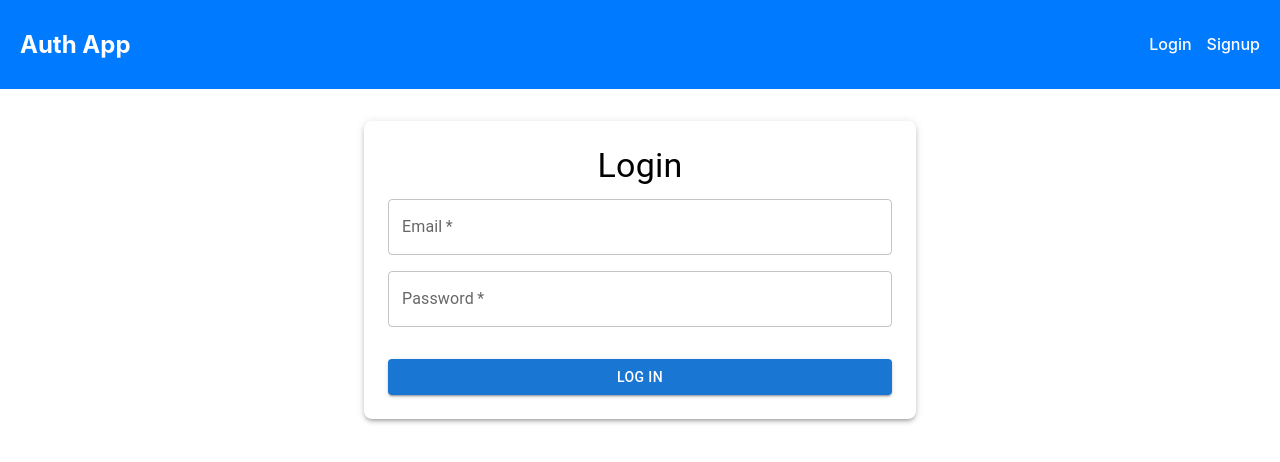
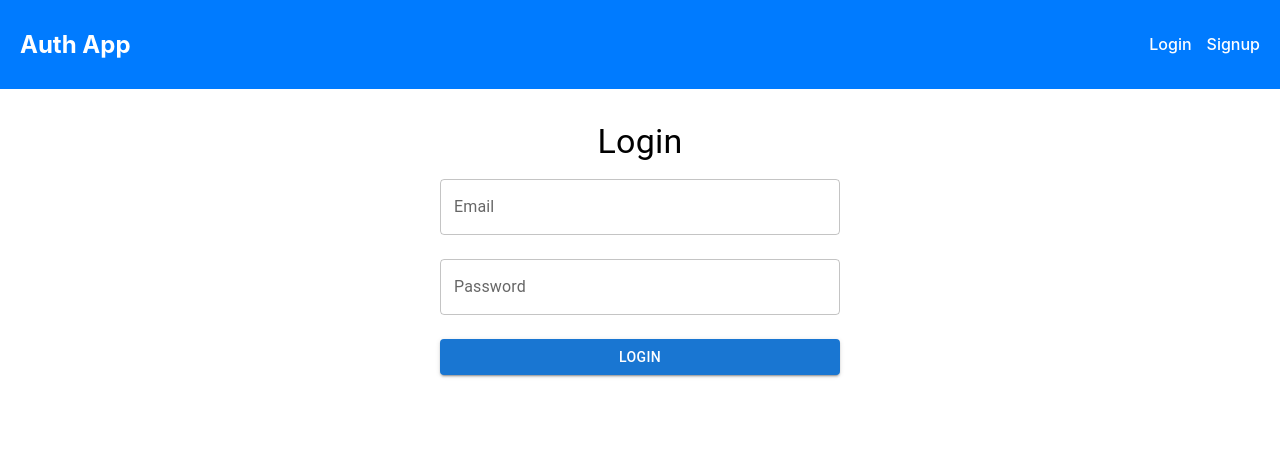
Before and after one commit to Nick12Thomas/react-auth-app, a React (Create React App) app: page /login in a window 1280 px wide. Shown: the top 462 px of the page. Built offline with nearby package versions, Linux system fonts and the light colour scheme.

Commit message:
added jwt auth to both pages

```diff
--- a/src/components/Login.js
+++ b/src/components/Login.js
@@ -1,99 +1,79 @@
 import React, { useState } from "react";
-import api from "../api/api"; // Axios instance
-import {
-  Box,
-  TextField,
-  Button,
-  Typography,
-  Container,
-  Grid,
-} from "@mui/material";
+import axios from "axios";
+import { Button, TextField, Container, Typography, Box } from "@mui/material";
 
-const Login = () => {
-  const [formData, setFormData] = useState({ email: "", password: "" });
-  const [message, setMessage] = useState("");
-  const [error, setError] = useState("");
+function Login() {
+  const [email, setEmail] = useState("");
+  const [password, setPassword] = useState("");
+  const [errorMessage, setErrorMessage] = useState("");
 
-  const handleChange = (e) => {
-    const { name, value } = e.target;
-    setFormData({ ...formData, [name]: value });
-  };
+  const handleSubmit = async (event) => {
+    event.preventDefault();
 
-  const handleSubmit = async (e) => {
-    e.preventDefault();
+    if (!email || !password) {
+      setErrorMessage("Email and Password are required");
+      return;
+    }
 
     try {
-      const response = await api.post("/login", {
-        email: formData.email,
-        password: formData.password,
-      });
+      const formData = { email, password };
 
-      const { token } = response.data;
+      // API call to the login endpoint
+      const response = await axios.post("https://bffapi.biztel.ai:8080/api/auth/login", formData);
 
-      document.cookie = `token=${token}; HttpOnly; Secure; SameSite=Strict; path=/`;
+      // Assuming the backend sends the JWT token in response
+      const token = response.data.token; // or response.data.accessToken
+      localStorage.setItem("token", token); // Store JWT token in localStorage
 
-      setMessage("Login successful!");
-      setError("");
-    } catch (err) {
-      setError(err.message || "Invalid login credentials.");
+      console.log("Login successful");
+
+      // Redirect to dashboard or home page (optional)
+      // window.location.href = '/dashboard';
+
+    } catch (error) {
+      console.error("Error during login:", error);
+      setErrorMessage(error.response ? error.response.data.message : "Invalid credentials");
     }
   };
 
   return (
-    <Container maxWidth="sm">
-      <Box
-        sx={{
-          mt: 4,
-          p: 3,
-          boxShadow: 3,
-          borderRadius: 2,
-          bgcolor: "background.paper",
-        }}
-      >
-        <Typography variant="h4" align="center" gutterBottom>
-          Login
-        </Typography>
-        {message && <Typography color="success.main">{message}</Typography>}
-        {error && <Typography color="error.main">{error}</Typography>}
+    <Container>
+      <Box sx={{ maxWidth: 400, margin: "auto", paddingTop: 4 }}>
+        <Typography variant="h4" align="center">Login</Typography>
+        {errorMessage && (
+          <Typography color="error" variant="body2" align="center">{errorMessage}</Typography>
+        )}
         <form onSubmit={handleSubmit}>
-          <Grid container spacing={2}>
-            <Grid item xs={12}>
           <TextField
+            label="Email"
+            variant="outlined"
             fullWidth
-                label="Email"
-                type="email"
-                name="email"
-                value={formData.email}
-                onChange={handleChange}
-                required
+            margin="normal"
+            value={email}
+            onChange={(e) => setEmail(e.target.value)}
           />
-            </Grid>
-            <Grid item xs={12}>
           <TextField
+            label="Password"
+            variant="outlined"
             fullWidth
-                label="Password"
+            margin="normal"
             type="password"
-                name="password"
-                value={formData.password}
-                onChange={handleChange}
-                required
+            value={password}
+            onChange={(e) => setPassword(e.target.value)}
           />
-            </Grid>
-            <Grid item xs={12}>
           <Button
             type="submit"
             variant="contained"
+            color="primary"
             fullWidth
-                sx={{ mt: 2 }}
+            sx={{ marginTop: 2 }}
           >
-                Log In
+            Login
           </Button>
-            </Grid>
-          </Grid>
         </form>
       </Box>
     </Container>
   );
-};
+}
 
 export default Login;
--- a/src/components/Signup.js
+++ b/src/components/Signup.js
@@ -3,7 +3,6 @@ import axios from "axios";
 import { Button, TextField, Container, Typography, Box } from "@mui/material";
 
 function Signup() {
-
   const [name, setName] = useState("");
   const [email, setEmail] = useState("");
   const [password, setPassword] = useState("");
@@ -11,11 +10,9 @@ function Signup() {
   const [inviteCode, setInviteCode] = useState("");
   const [errorMessage, setErrorMessage] = useState("");
 
-
   const handleSubmit = async (event) => {
     event.preventDefault();
 
-    // Basic form validation
     if (!name || !email || !password || !confirmPassword || !inviteCode) {
       setErrorMessage("All fields are required");
       return;
@@ -27,7 +24,6 @@ function Signup() {
     }
 
     try {
-      // API call to the signup endpoint
       const formData = {
         name,
         email,
@@ -35,12 +31,17 @@ function Signup() {
         inviteCode
       };
 
+      // API call to the signup endpoint
+      const response = await axios.post("https://bffapi.biztel.ai:8080/api/auth/signup", formData);
 
-      const response = await axios.post("/api/auth/signup", formData); // Using proxy configured in package.json
-      console.log("Signup successful:", response.data);
+      // Assuming the backend sends the JWT token in response
+      const token = response.data.token;
+      localStorage.setItem("token", token); // Store JWT token in localStorage
 
+      console.log("Signup successful");
 
-
+      // Redirect to login or dashboard (optional)
+      // window.location.href = '/login';
     } catch (error) {
       console.error("Error during signup:", error);
       setErrorMessage(error.response ? error.response.data.message : "Something went wrong");
```
Also changed, not shown: 1 other file (tests, documents, lock files or other folders). Lines whose indentation alone changed are shown as unchanged.
